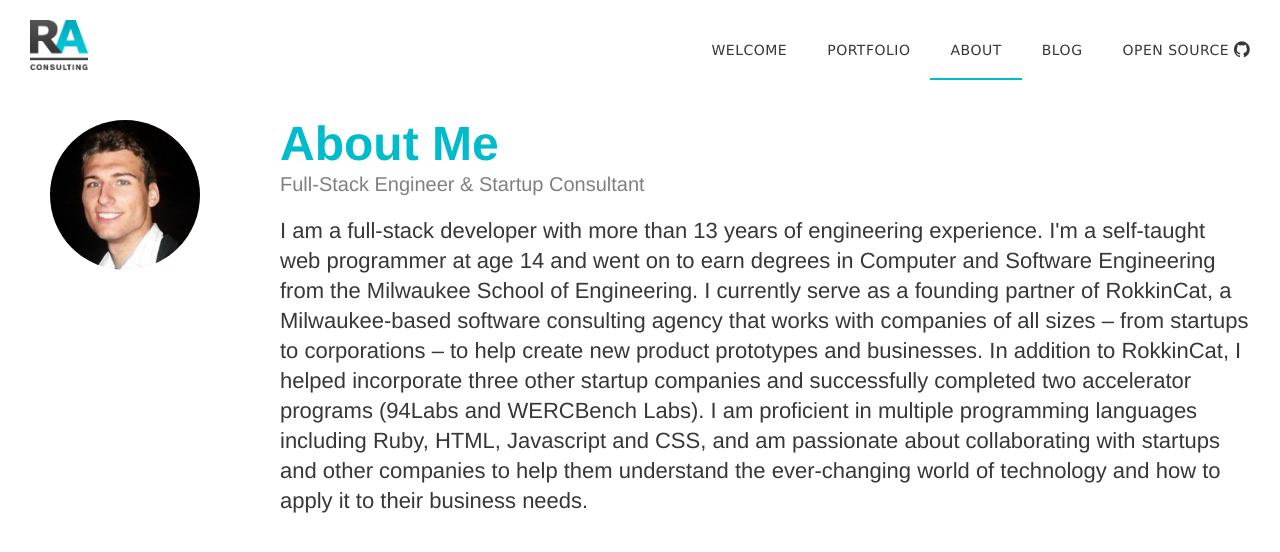
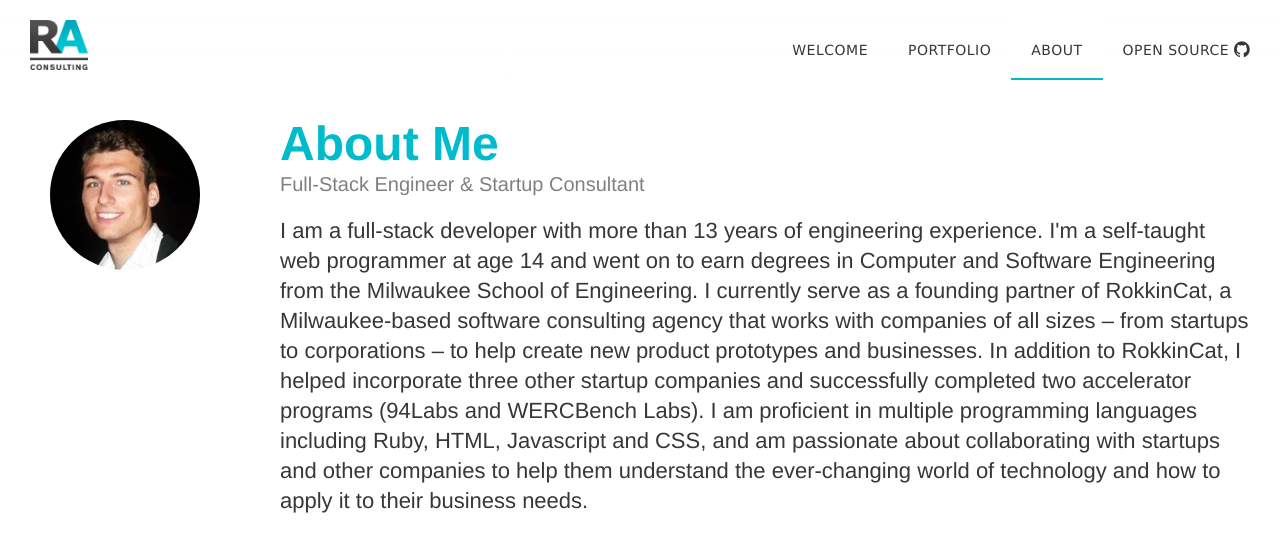
Before and after one commit to stoodder/stoodder.github.com, a Jekyll site: the page built from about.html, in a window 1280 px wide. Shown: the top 552 px of the page. Built offline with Jekyll 4.4.1, drawn with Linux system fonts in a browser that asks for light colours; comment, search, counter and statistics services are not loaded.

Commit message:
Removed blog link
Removed link to blog since it hasnt been updated.

```diff
--- a/_layouts/default.html
+++ b/_layouts/default.html
@@ -57,12 +57,6 @@
 				{% endif %}
 
 				<li class="header--menu-item">
-					<a href="http://blog.rickallen.me" target="_blank">
-						Blog
-					</a>
-				</li>
-
-				<li class="header--menu-item">
 					<a href="https://github.com/stoodder" target="_blank" rel="nofollow">
 						Open Source
 						<i class="ion-social-github"></i>
```
